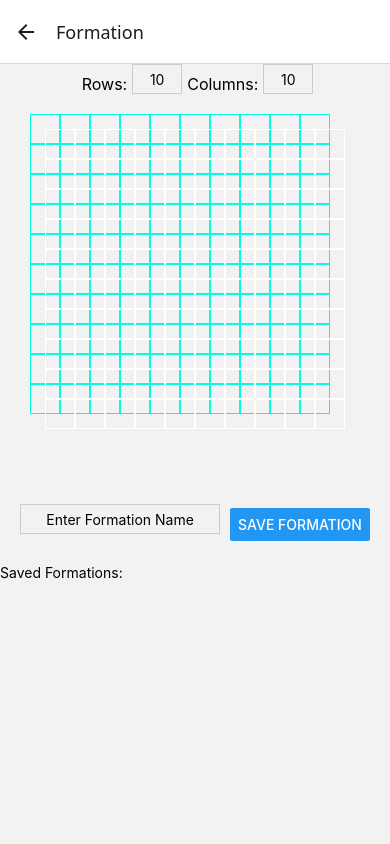
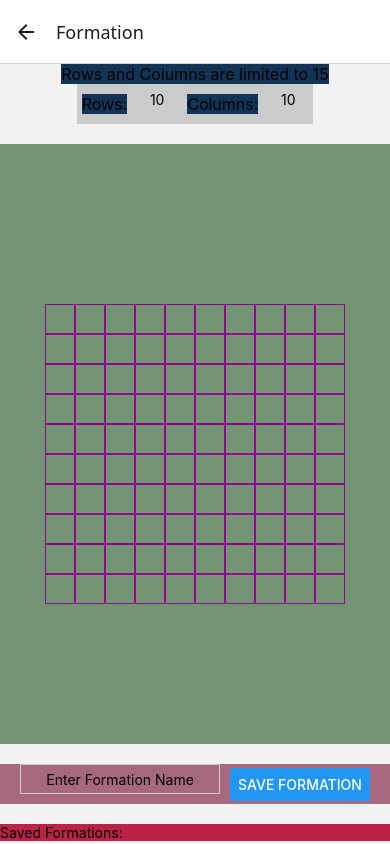
Before and after one commit to sbelambe/formations, a React Native app in the folder Formations/: screen /Formation in a window 390 px wide. Built offline with nearby package versions, Linux system fonts and the light colour scheme.

Commit message:
fixed css, limits to rows and columns

```diff
--- a/Formations/components/FormationGrid.js
+++ b/Formations/components/FormationGrid.js
@@ -6,17 +6,17 @@ import {
   TouchableOpacity,
   Text,
   Button,
+  ScrollView,
 } from "react-native";
 import FormationDot from "./FormationDot";
-import useSavedFormations from "../hooks/useSavedFormations"; // Import the custom hook
+import useSavedFormations from "../hooks/useSavedFormations";
 
 export default function FormationGrid() {
   const [dots, setDots] = useState([]);
   const [rows, setRows] = useState(10);
   const [cols, setCols] = useState(10);
-  const [formationName, setFormationName] = useState(""); // Name input for the formation
+  const [formationName, setFormationName] = useState("");
 
-  // Use the custom hook to manage saved formations
   const { savedFormations, saveFormation } = useSavedFormations();
 
   const handleCellClick = (rowIndex, colIndex) => {
@@ -46,28 +46,38 @@ export default function FormationGrid() {
       return;
     }
     saveFormation(formationName, dots);
-    setFormationName(""); // Clear the input field
+    setFormationName("");
   };
 
   return (
+    <ScrollView contentContainerStyle={styles.scrollContainer}>
       <View style={styles.container}>
-      <View style={styles.inputContainer}>
+        <View style={styles.inputText}>
+          <Text style={styles.label}>Rows and Columns are limited to 15</Text>
+          <View style={styles.inputButtons}>
             <Text style={styles.label}>Rows:</Text>
             <TextInput
               style={styles.input}
               keyboardType="numeric"
               value={String(rows)}
-          onChangeText={(text) => setRows(Number(text))}
+              onChangeText={(text) => {
+                const value = Math.min(Number(text), 15);
+                setRows(value);
+              }}
             />
             <Text style={styles.label}>Columns:</Text>
             <TextInput
               style={styles.input}
               keyboardType="numeric"
               value={String(cols)}
-          onChangeText={(text) => setCols(Number(text))}
+              onChangeText={(text) => {
+                const value = Math.min(Number(text), 15);
+                setCols(value);
+              }}
             />
           </View>
-
+        </View>
+        <View style={styles.centeredSection}>
           <View style={styles.gridOverlay}>
             {[...Array(rows)].map((_, rowIndex) => (
               <View key={rowIndex} style={styles.row}>
@@ -82,6 +92,7 @@ export default function FormationGrid() {
             ))}
           </View>
 
+          {/* Offset and overlap the grid by positioning it absolutely */}
           <View style={styles.gridOverlayOffset}>
             {[...Array(rows)].map((_, rowIndex) => (
               <View key={rowIndex} style={styles.row}>
@@ -97,11 +108,11 @@ export default function FormationGrid() {
               </View>
             ))}
           </View>
-
+        </View>
 
         <View style={styles.saveFormationContainer}>
           <TextInput
-          style={[styles.input, { width: 200, marginRight: 10 }]} // Set a fixed width for the text input
+            style={[styles.input, { width: 200, marginRight: 10 }]}
             placeholder="Enter Formation Name"
             value={formationName}
             onChangeText={(text) => setFormationName(text)}
@@ -118,27 +129,90 @@ export default function FormationGrid() {
               key={key}
               title={key.replace("formation-", "")}
               onPress={() => {
-              setDots(value); // Load the saved formation when a button is pressed
+                setDots(value);
               }}
             />
           ))}
         </View>
       </View>
+    </ScrollView>
   );
 }
 
 const styles = StyleSheet.create({
+  scrollContainer: {
+    flexGrow: 1,
+    paddingBottom: 20,
+  },
   container: {
-    flex: 1,
+    display: "flex",
+    flexDirection: "column",
   },
-  inputContainer: {
+  inputButtons: {
     flexDirection: "row",
     alignItems: "center",
     justifyContent: "center",
+    backgroundColor: "#cbcbcb",
   },
+  inputText: {
+    flexDirection: "column",
+    alignItems: "center",
+    justify_content: "center",
+    background_color: "#fd4567",
+  },
+  centeredSection: {
+    marginTop: 20,
+    paddingTop: 20,
+    backgroundColor: "#739573",
+    display: "flex",
+    justifyContent: "center",
+    alignItems: "center",
+    height: 600,
+    width: "100%",
+  },
+
+  gridOverlay: {
+    position: "absolute",
+    flexDirection: "column",
+    justifyContent: "center",
+    alignItems: "center",
+  },
+
+  gridOverlayOffset: {
+    marginTop: 30,
+    marginLeft: 30,
+    position: "absolute",
+    flexDirection: "column",
+    justifyContent: "center",
+    alignItems: "center",
+  },
+
+  row: {
+    flexDirection: "row",
+  },
+
+  gridItem: {
+    width: 30,
+    height: 30,
+    borderWidth: 1,
+    borderColor: "#940593",
+    alignItems: "center",
+    justifyContent: "center",
+  },
+
+  gridItemOverlay: {
+    width: 30,
+    height: 30,
+    // borderWidth: 1,
+    // borderColor: "#fff",
+    alignItems: "center",
+    justifyContent: "center",
+  },
+
   label: {
     fontSize: 16,
     marginHorizontal: 5,
+    backgroundColor: "#123456",
   },
   input: {
     width: 50,
@@ -149,46 +223,16 @@ const styles = StyleSheet.create({
     textAlign: "center",
     marginBottom: 10,
   },
-  gridOverlay: {
-    position: "absolute",
-    flexDirection: "column",
-    marginTop: 50,
-    marginLeft: 30,
-  },
-  gridOverlayOffset: {
-    position: "absolute",
-    flexDirection: "column",
-    marginLeft: 45,
-    marginTop: 65,
-  },
-  row: {
-    flexDirection: "row",
-  },
-  gridItem: {
-    width: 30,
-    height: 30,
-    borderWidth: 1,
-    borderColor: "#03fcdb",
-    alignItems: "center",
-    justifyContent: "center",
-  },
-  gridItemOverlay: {
-    width: 30,
-    height: 30,
-    borderWidth: 1,
-    borderColor: "#fff",
-    alignItems: "center",
-    justifyContent: "center",
-  },
   saveFormationContainer: {
     flexDirection: "row",
     marginTop: 20,
-    justifyContent: "center", // Center horizontally
-    alignItems: "center", // Align vertically
-    marginTop: 400,
+    justifyContent: "center",
+    alignItems: "center",
+    backgroundColor: "#a5687f",
   },
   savedFormationsContainer: {
     marginTop: 20,
     justifyContent: "center",
+    backgroundColor: "#bb2345",
   },
 });
```
Lines whose indentation alone changed are shown as unchanged.
